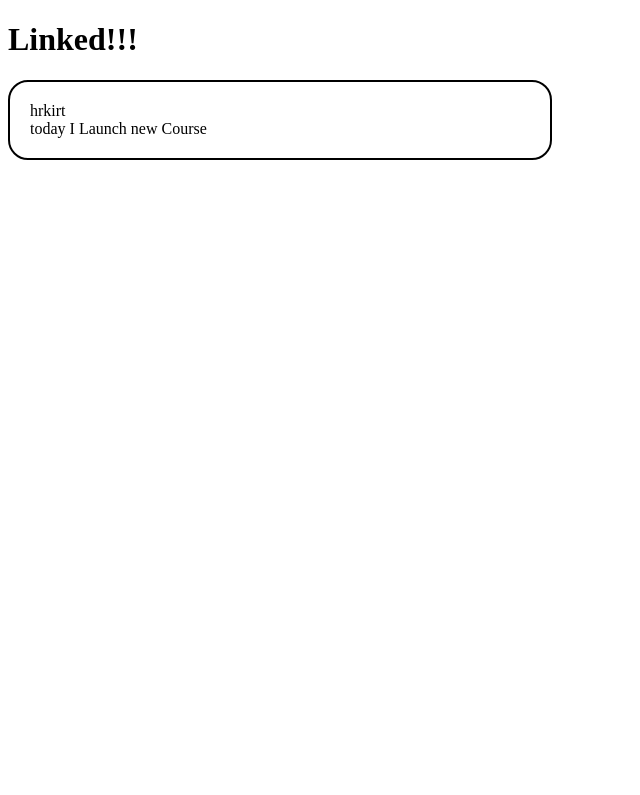
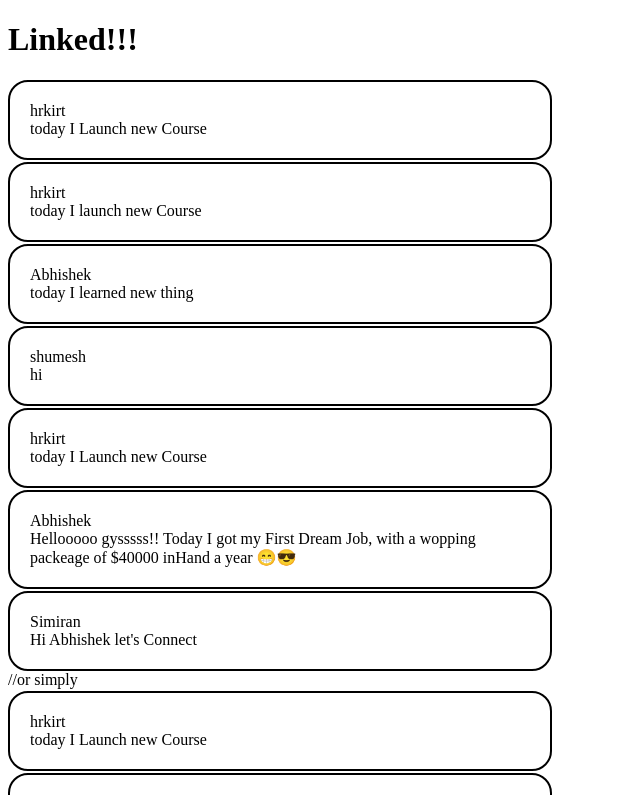
Before and after one commit to Abhishekkumar122003/R, a React (Vite) app in the folder Lec-1-part-1/React/: page / in a window 1280 px wide. Shown: the top 795 px of the page, without its empty margins (0-640 px from the left). Built offline with nearby package versions, Linux system fonts and the light colour scheme.

Commit message:
there's a two way do dynamic randering the data without dooing the hard-code through myself. see the line number 35 and 36.

```diff
--- a/Lec-1-part-1/React/src/App.tsx
+++ b/Lec-1-part-1/React/src/App.tsx
@@ -16,7 +16,12 @@ const post = [{
     name:"Simiran",
     content:"Hi Abhishek let's Connect"
   }]
-
+ let postsComponents = [
+        <Post name= "hrkirt" content= "today I launch new Course" />,
+        <Post name="Abhishek" content= "today I learned new thing " />,
+        <Post name="shumesh" content= "hi" />
+ ]
+ let postComponents = post.map(p =><Post name= {p.name} content= {p.content} />)
   return (
     <>
       <div>
@@ -25,6 +30,10 @@ const post = [{
         <Post name="Abhishek" content= "today I learned new thing " />
         <Post name="shumesh" content= "hi" /> */}
         <Post name={post[0].name} content={post[0].content} />
+        {postsComponents}
+
+        {postComponents} //or simply
+        { post.map(P => <Post name={P.name} content= {P.content} />)}
       </div>
     </>
   )
```
